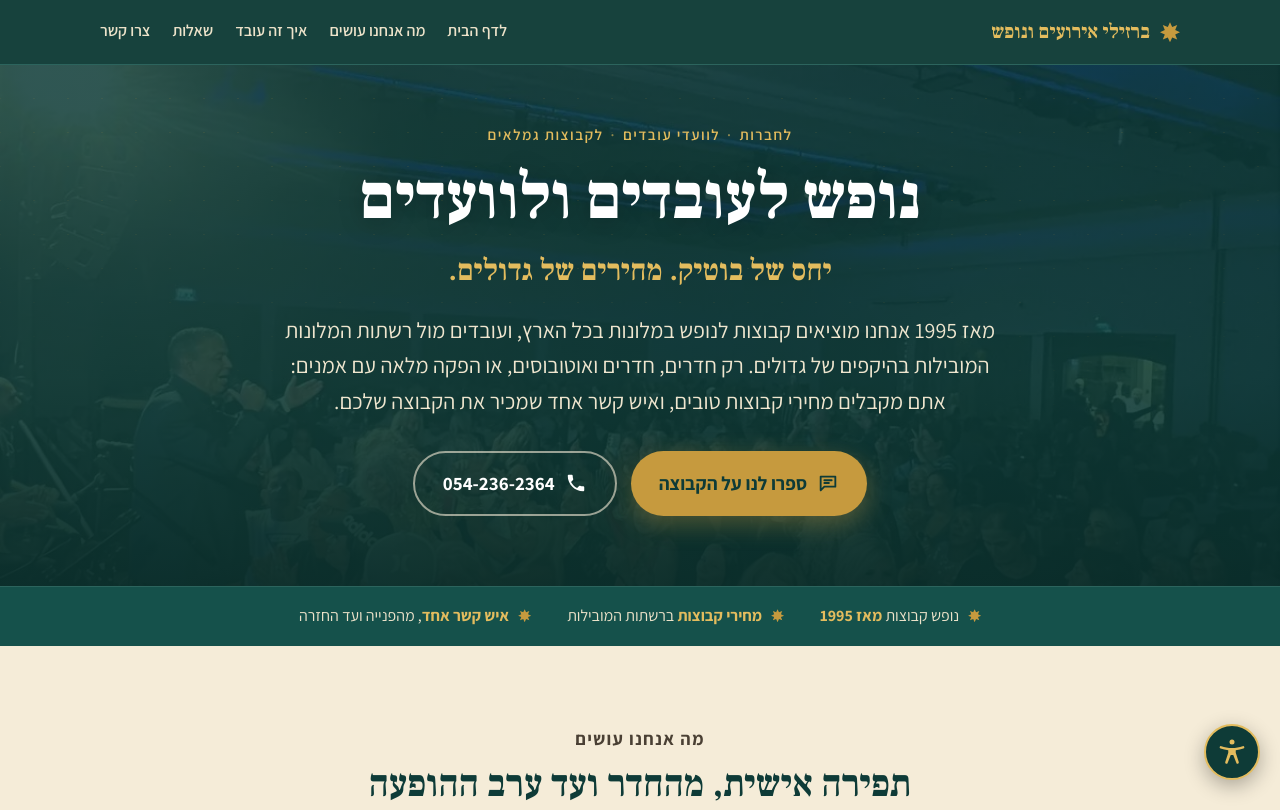
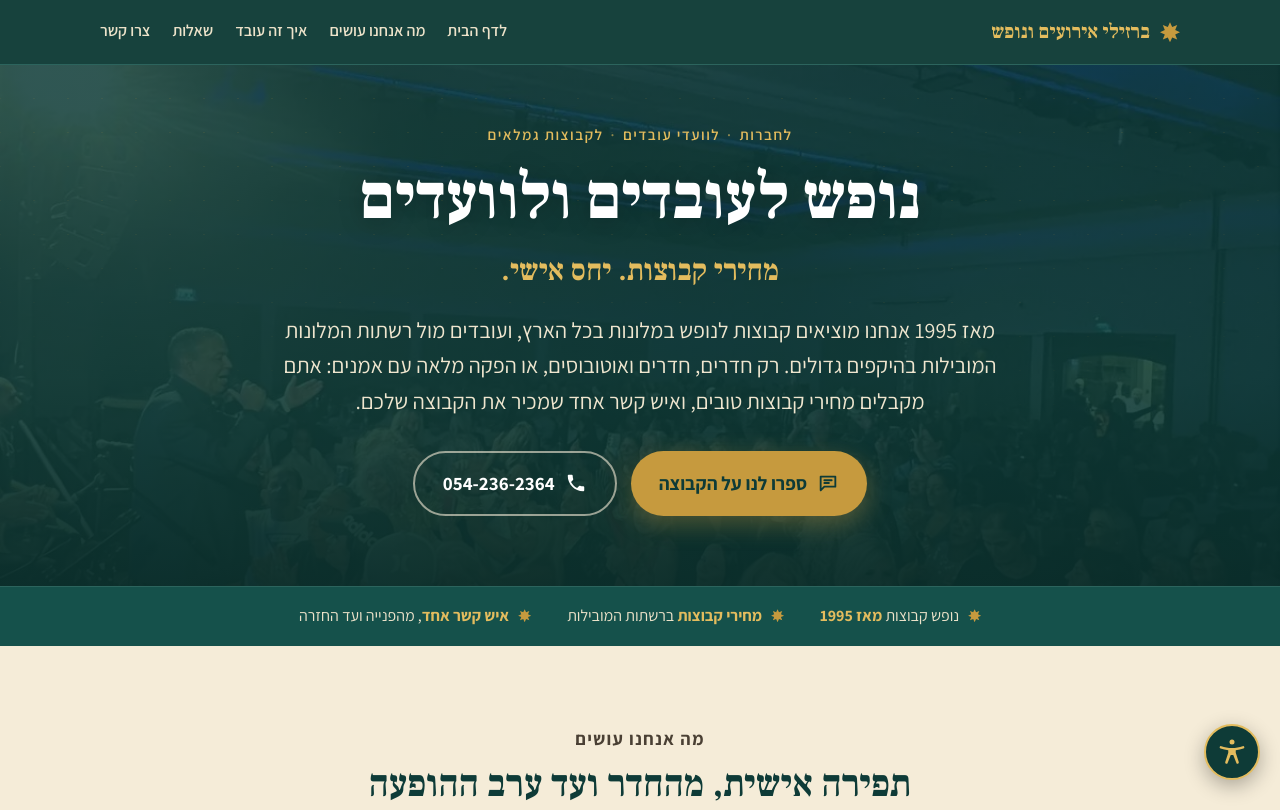
Before and after one commit to dorbarz/barzilay, a plain HTML site: page kvutzot/index.html in a window 1280 px wide. Shown: the top 810 px of the page. Drawn offline with Linux system fonts and the light colour scheme.

Commit message:
Groups page: plain tagline (group prices, personal service)
Co-Authored-By: Claude Opus 5.5 <noreply@anthropic.com>
Claude-Session: https://claude.ai/code/session_01Dt7t8qMjVgYXAjmxyoP2T1

```diff
--- a/kvutzot/index.html
+++ b/kvutzot/index.html
@@ -97,8 +97,8 @@
   <div class="wrap">
     <p class="eyebrow">לחברות<span class="sep" aria-hidden="true">·</span>לוועדי עובדים<span class="sep" aria-hidden="true">·</span>לקבוצות גמלאים</p>
     <h1>נופש לעובדים ולוועדים</h1>
-    <p class="tagline">יחס של בוטיק. מחירים של גדולים.</p>
-    <p class="lead">מאז 1995 אנחנו מוציאים קבוצות לנופש במלונות בכל הארץ, ועובדים מול רשתות המלונות המובילות בהיקפים של גדולים. רק חדרים, חדרים ואוטובוסים, או הפקה מלאה עם אמנים: אתם מקבלים מחירי קבוצות טובים, ואיש קשר אחד שמכיר את הקבוצה שלכם.</p>
+    <p class="tagline">מחירי קבוצות. יחס אישי.</p>
+    <p class="lead">מאז 1995 אנחנו מוציאים קבוצות לנופש במלונות בכל הארץ, ועובדים מול רשתות המלונות המובילות בהיקפים גדולים. רק חדרים, חדרים ואוטובוסים, או הפקה מלאה עם אמנים: אתם מקבלים מחירי קבוצות טובים, ואיש קשר אחד שמכיר את הקבוצה שלכם.</p>
     <div class="cta-row">
       <a class="btn btn-gold" href="#quote">
         <svg viewBox="0 0 24 24" fill="none" stroke="currentColor" stroke-width="2" stroke-linecap="round" stroke-linejoin="round" aria-hidden="true"><path d="M4 5h16v11H8l-4 4z"/><path d="M8 9h8M8 12h5"/></svg>
```
